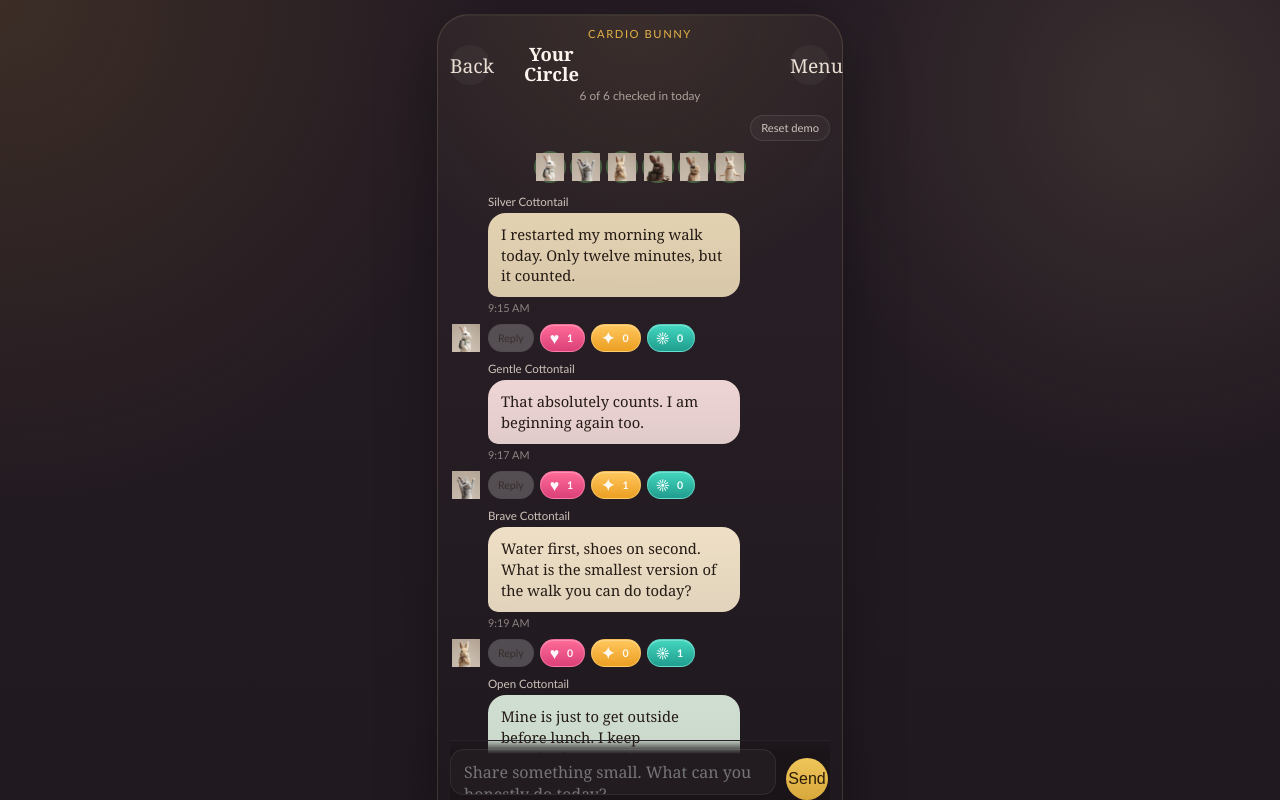
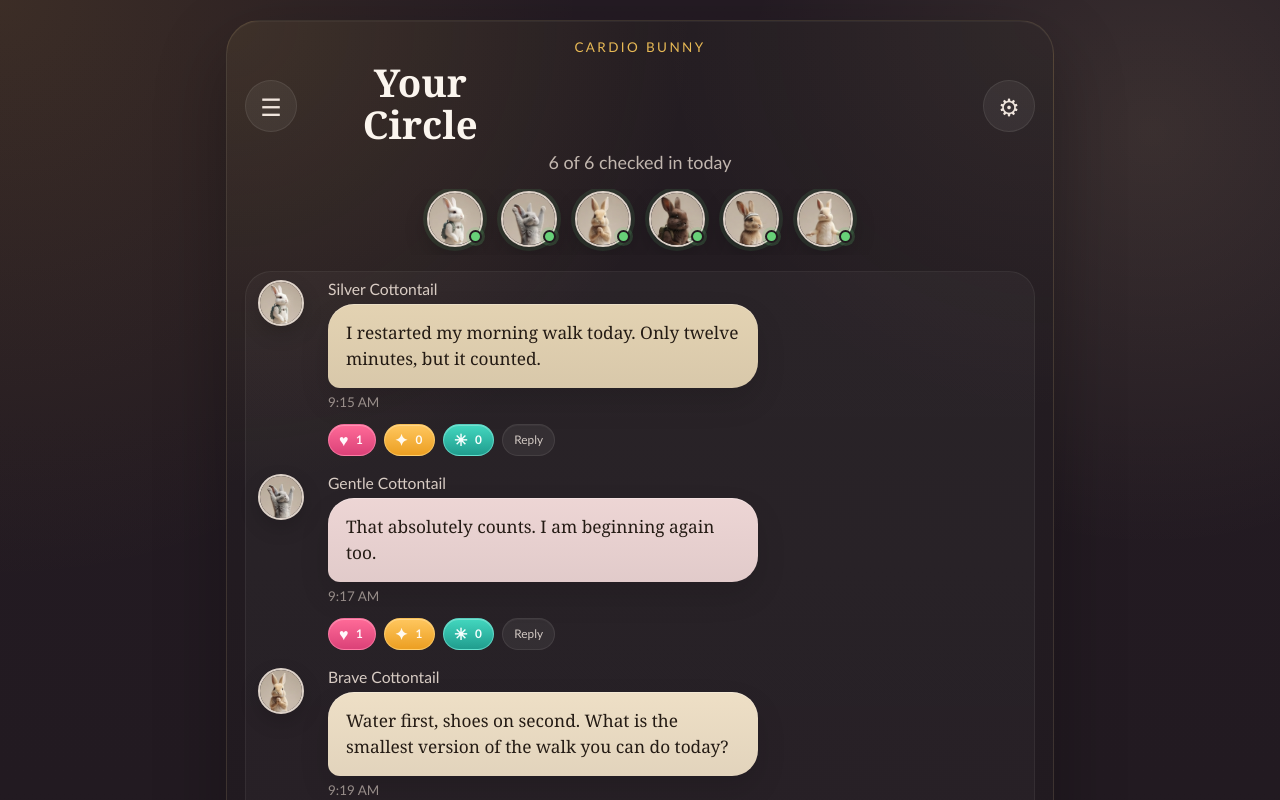
Before and after one commit to PaulskiLynch/5others, a Next.js app: page /circle-demo in a window 1280 px wide. Shown: the top 800 px of the page. Built offline with nearby package versions, Linux system fonts and the light colour scheme.

Commit message:
Modernize Cardio Bunny demo circle

```diff
--- a/src/app/circle-demo/CircleDemoClient.tsx
+++ b/src/app/circle-demo/CircleDemoClient.tsx
@@ -95,6 +95,8 @@ const memberStatuses = [
   { author: "Calm Cottontail", src: "/demo-bunnies/bunny-4.png" },
   { author: "You", src: "/demo-bunnies/bunny-2.png" },
 ] as const;
+
+const activeTodayAuthors = new Set(memberStatuses.map((member) => member.author));
 
 const mentionDirectory = new Map([
   ["silverbunny", "SilverBunny"],
@@ -411,7 +413,7 @@ export function CircleDemoClient() {
         <div className="circle-demo-phone">
           <header className="circle-demo-topbar">
             <Link aria-label="Back" className="circle-demo-iconbutton" href="/">
-              <span aria-hidden="true">Back</span>
+              <span aria-hidden="true">☰</span>
             </Link>
 
             <div className="circle-demo-heading">
@@ -421,23 +423,19 @@ export function CircleDemoClient() {
             </div>
 
             <Link aria-label="Settings" className="circle-demo-iconbutton" href="/settings">
-              <span aria-hidden="true">Menu</span>
+              <span aria-hidden="true">⚙</span>
             </Link>
           </header>
-
-          <div className="circle-demo-utility">
-            <button className="circle-demo-reset button-reset" onClick={handleResetDemo} type="button">
-              Reset demo
-            </button>
-          </div>
 
           <div className="circle-demo-members" aria-label="Circle members">
             {memberStatuses.map((member) => (
               <span
                 className={`circle-demo-member ${seenTodayAuthors.has(member.author) ? "circle-demo-member-active" : ""}`}
                 key={member.author}
+                title={member.author}
               >
-                <Image alt="" className="circle-demo-member-image" height={28} src={member.src} width={28} />
+                <Image alt="" className="circle-demo-member-image" height={56} src={member.src} width={56} />
+                {activeTodayAuthors.has(member.author) ? <span className="circle-demo-member-dot" /> : null}
               </span>
             ))}
           </div>
@@ -473,13 +471,6 @@ export function CircleDemoClient() {
                   <p className="circle-demo-time">{message.time}</p>
 
                   <div className="circle-support-row">
-                    <button
-                      className="circle-support-pill button-reset"
-                      onClick={() => handleReply(index)}
-                      type="button"
-                    >
-                      <span className="circle-support-pill-label">Reply</span>
-                    </button>
                     {(["heart", "hug", "support"] as const).map((kind) => (
                       <button
                         className={`circle-support-pill circle-support-pill-icon button-reset ${
@@ -494,7 +485,7 @@ export function CircleDemoClient() {
                         type="button"
                       >
                         <span aria-hidden="true" className="circle-support-pill-iconmark">
-                          {kind === "heart" ? "\u2665" : kind === "hug" ? "\u2726" : "\u2600"}
+                          {kind === "heart" ? "♥" : kind === "hug" ? "✦" : "✳"}
                         </span>
                         <span className="sr-only">
                           {kind === "heart" ? "Heart" : kind === "hug" ? "Hug" : "Support"}
@@ -502,6 +493,13 @@ export function CircleDemoClient() {
                         <span className="circle-support-pill-count">{message.supports[kind]}</span>
                       </button>
                     ))}
+                    <button
+                      className="circle-support-pill circle-support-pill-reply button-reset"
+                      onClick={() => handleReply(index)}
+                      type="button"
+                    >
+                      <span className="circle-support-pill-label">Reply</span>
+                    </button>
                   </div>
                 </div>
               </article>
@@ -537,7 +535,7 @@ export function CircleDemoClient() {
                     updateMentionState(event.currentTarget.value, event.currentTarget.selectionStart)
                   }
                   onKeyDown={handleComposerKeyDown}
-                  placeholder="Share something small. What can you honestly do today?"
+                  placeholder="Share something small..."
                   ref={textareaRef}
                   rows={1}
                   value={draft}
@@ -558,9 +556,16 @@ export function CircleDemoClient() {
                 ) : null}
               </div>
               <button aria-label="Send" className="circle-demo-send" type="submit">
-                <span aria-hidden="true">Send</span>
+                <span aria-hidden="true">↑</span>
               </button>
             </form>
+
+            <div className="circle-demo-footerline">
+              <button className="circle-demo-reset button-reset" onClick={handleResetDemo} type="button">
+                Reset demo
+              </button>
+              <p>Small steps. Shared strength.</p>
+            </div>
           </section>
         </div>
       </section>
--- a/src/app/globals.css
+++ b/src/app/globals.css
@@ -1278,30 +1278,36 @@ h3 {
 .circle-support-row {
   display: flex;
   flex-wrap: wrap;
-  gap: 6px;
-  margin-top: 6px;
+  gap: 8px;
+  margin-top: 8px;
 }
 
 .circle-support-pill {
   display: inline-flex;
   align-items: center;
   gap: 6px;
-  padding: 4px 9px;
+  padding: 7px 11px;
   border-radius: 999px;
-  border: 1px solid rgba(46, 33, 28, 0.08);
-  background: rgba(255, 255, 255, 0.22);
-  color: rgba(46, 33, 28, 0.72);
-  font-family: "Trebuchet MS", Helvetica, sans-serif;
-  font-size: 0.66rem;
+  border: 1px solid rgba(255, 248, 242, 0.08);
+  background: rgba(48, 39, 45, 0.72);
+  color: rgba(255, 245, 236, 0.84);
+  font-family: "Trebuchet MS", Helvetica, sans-serif;
+  font-size: 0.74rem;
   line-height: 1;
+  box-shadow: inset 0 1px 0 rgba(255, 255, 255, 0.04);
 }
 
 .circle-support-pill-icon {
-  min-width: 38px;
+  min-width: 44px;
   justify-content: center;
-  padding: 5px 9px;
+  padding: 7px 10px;
   border-width: 1px;
   box-shadow: inset 0 1px 0 rgba(255, 255, 255, 0.26);
+}
+
+.circle-support-pill-reply {
+  background: rgba(255, 255, 255, 0.06);
+  color: rgba(255, 245, 236, 0.78);
 }
 
 .circle-support-pill-iconmark {
@@ -1395,41 +1401,43 @@ h3 {
 }
 
 .circle-demo-shell {
-  width: min(100%, 430px);
+  width: min(100%, 860px);
   margin: 0 auto;
-  padding: 14px 12px 24px;
+  padding: 20px 16px 28px;
 }
 
 .circle-demo-phone {
   display: grid;
-  gap: 12px;
-  padding: 12px 12px 14px;
-  border-radius: 32px;
-  border: 1px solid rgba(234, 205, 142, 0.16);
+  gap: 16px;
+  padding: 18px 18px 16px;
+  border-radius: 34px;
+  border: 1px solid rgba(234, 205, 142, 0.14);
   background:
-    radial-gradient(circle at top, rgba(233, 185, 77, 0.08), transparent 22%),
-    linear-gradient(180deg, #2b2228 0%, #211a20 52%, #1a1419 100%);
+    radial-gradient(circle at top left, rgba(224, 173, 87, 0.14), transparent 26%),
+    radial-gradient(circle at top right, rgba(255, 222, 168, 0.06), transparent 22%),
+    linear-gradient(180deg, #241d22 0%, #211a20 52%, #1e181d 100%);
   box-shadow:
-    0 26px 60px rgba(0, 0, 0, 0.34),
+    0 28px 70px rgba(0, 0, 0, 0.28),
     inset 0 1px 0 rgba(255, 255, 255, 0.04);
 }
 
 .circle-demo-topbar {
   display: grid;
-  grid-template-columns: 40px 1fr 40px;
-  gap: 10px;
+  grid-template-columns: 52px 1fr 52px;
+  gap: 16px;
   align-items: center;
 }
 
 .circle-demo-iconbutton {
   display: grid;
   place-items: center;
-  width: 40px;
-  height: 40px;
+  width: 52px;
+  height: 52px;
   border-radius: 999px;
-  color: rgba(255, 242, 230, 0.9);
-  background: rgba(255, 255, 255, 0.04);
-  font-size: 1.2rem;
+  color: rgba(255, 244, 235, 0.92);
+  background: rgba(255, 255, 255, 0.06);
+  border: 1px solid rgba(255, 245, 232, 0.08);
+  font-size: 1.5rem;
   text-decoration: none;
 }
 
@@ -1448,34 +1456,31 @@ h3 {
 
 .circle-demo-brand {
   margin: 0;
-  color: #e4b246;
-  font-size: 0.7rem;
-  letter-spacing: 0.14em;
+  color: #e7b955;
+  font-size: 0.84rem;
+  letter-spacing: 0.18em;
   text-transform: uppercase;
 }
 
 .circle-demo-heading h1 {
-  margin: 4px 0 0;
+  margin: 6px 0 0;
   color: #fbf5ee;
-  font-size: 1.15rem;
+  font-size: clamp(1.9rem, 3vw, 3.2rem);
   line-height: 1.1;
 }
 
 .circle-demo-heading p:last-child {
-  margin: 4px 0 0;
-  color: rgba(255, 242, 230, 0.6);
-  font-size: 0.74rem;
+  margin: 6px 0 0;
+  color: rgba(255, 242, 230, 0.72);
+  font-size: clamp(0.95rem, 1.4vw, 1.12rem);
 }
 
 .circle-demo-members {
   display: flex;
   justify-content: center;
-  gap: 8px;
-}
-
-.circle-demo-utility {
-  display: flex;
-  justify-content: flex-end;
+  gap: 18px;
+  padding: 2px 0 8px;
+  overflow-x: auto;
 }
 
 .circle-demo-reset {
@@ -1505,23 +1510,40 @@ h3 {
   position: relative;
   display: grid;
   place-items: center;
-  width: 28px;
-  height: 28px;
+  width: 56px;
+  height: 56px;
   border-radius: 999px;
-  opacity: 0.72;
+  border: 2px solid rgba(255, 244, 232, 0.84);
+  box-shadow: 0 10px 24px rgba(0, 0, 0, 0.2);
   overflow: visible;
+  flex: 0 0 auto;
 }
 
 .circle-demo-member-active {
-  opacity: 1;
-  box-shadow: 0 0 0 2px rgba(113, 192, 112, 0.38);
+  box-shadow:
+    0 10px 24px rgba(0, 0, 0, 0.2),
+    0 0 0 4px rgba(97, 204, 126, 0.12);
+}
+
+.circle-demo-member-dot {
+  position: absolute;
+  right: -1px;
+  bottom: 2px;
+  width: 13px;
+  height: 13px;
+  border: 2px solid #221b20;
+  border-radius: 999px;
+  background: #67d178;
+  box-shadow: 0 0 0 3px rgba(103, 209, 120, 0.18);
 }
 
 .circle-demo-member-image,
 .circle-demo-avatar-image {
   width: 100%;
-  height: auto;
+  height: 100%;
   display: block;
+  object-fit: cover;
+  border-radius: inherit;
 }
 
 .circle-demo-pinned {
@@ -1547,16 +1569,19 @@ h3 {
 
 .circle-demo-feed {
   display: grid;
-  gap: 10px;
-  min-height: 48vh;
-  padding: 2px 2px 12px;
+  gap: 18px;
+  min-height: 46vh;
+  padding: 8px 12px 10px;
+  border-radius: 26px;
+  border: 1px solid rgba(255, 243, 229, 0.06);
+  background: linear-gradient(180deg, rgba(255, 255, 255, 0.035), rgba(255, 255, 255, 0.018));
 }
 
 .circle-demo-message-row {
   display: grid;
-  grid-template-columns: 28px minmax(0, 1fr);
-  gap: 8px;
-  align-items: end;
+  grid-template-columns: 58px minmax(0, 1fr);
+  gap: 12px;
+  align-items: start;
 }
 
 .circle-demo-message-row-own {
@@ -1568,15 +1593,18 @@ h3 {
   position: relative;
   display: grid;
   place-items: center;
-  width: 28px;
-  height: 28px;
+  width: 46px;
+  height: 46px;
+  border-radius: 999px;
+  border: 2px solid rgba(255, 244, 232, 0.84);
+  box-shadow: 0 8px 20px rgba(0, 0, 0, 0.16);
   overflow: visible;
 }
 
 .circle-demo-message-stack {
   display: grid;
-  gap: 4px;
-  max-width: 74%;
+  gap: 6px;
+  max-width: min(70%, 430px);
 }
 
 .circle-demo-message-row-own .circle-demo-message-stack {
@@ -1584,43 +1612,46 @@ h3 {
 }
 
 .circle-demo-name {
-  margin: 0 0 1px;
-  color: rgba(255, 242, 230, 0.78);
-  font-size: 0.72rem;
+  margin: 0;
+  color: rgba(255, 242, 230, 0.82);
+  font-size: 0.98rem;
 }
 
 .circle-demo-bubble {
   width: fit-content;
-  padding: 11px 13px;
-  border-radius: 18px;
+  padding: 16px 18px;
+  border-radius: 26px;
   color: #241b14;
+  box-shadow:
+    0 14px 30px rgba(0, 0, 0, 0.12),
+    inset 0 1px 0 rgba(255, 255, 255, 0.26);
 }
 
 .circle-demo-bubble-own {
   color: #2d1d09;
-  border-bottom-right-radius: 10px;
+  border-bottom-right-radius: 12px;
 }
 
 .circle-demo-message-row:not(.circle-demo-message-row-own) .circle-demo-bubble {
-  border-bottom-left-radius: 10px;
+  border-bottom-left-radius: 12px;
 }
 
 .circle-demo-bubble-copy {
   margin: 0;
-  font-size: 0.92rem;
-  line-height: 1.42;
+  font-size: 1.08rem;
+  line-height: 1.5;
 }
 
 .circle-demo-reply-preview,
 .circle-demo-replying {
-  border-left: 2px solid rgba(214, 168, 86, 0.28);
-  background: rgba(255, 255, 255, 0.36);
+  border-left: 2px solid rgba(214, 168, 86, 0.42);
+  background: rgba(255, 251, 245, 0.52);
 }
 
 .circle-demo-reply-preview {
   margin: 0 0 8px;
-  padding: 7px 9px;
-  border-radius: 10px;
+  padding: 9px 11px;
+  border-radius: 14px;
 }
 
 .circle-demo-reply-author,
@@ -1643,18 +1674,17 @@ h3 {
 
 .circle-demo-time {
   margin: 0;
-  color: rgba(255, 242, 230, 0.48);
-  font-size: 0.68rem;
+  color: rgba(255, 242, 230, 0.52);
+  font-size: 0.84rem;
 }
 
 .circle-demo-composer {
-  position: sticky;
-  bottom: 0;
-  display: grid;
-  gap: 8px;
-  padding: 8px 0 0;
-  border-top: 1px solid rgba(255, 255, 255, 0.06);
-  background: linear-gradient(180deg, rgba(26, 20, 25, 0.1), #1a1419 22%);
+  display: grid;
+  gap: 10px;
+  padding: 14px 12px 8px;
+  border-radius: 26px;
+  border: 1px solid rgba(255, 243, 229, 0.06);
+  background: linear-gradient(180deg, rgba(255, 255, 255, 0.04), rgba(255, 255, 255, 0.022));
 }
 
 .circle-demo-replying {
@@ -1668,9 +1698,9 @@ h3 {
 
 .circle-demo-composer-row {
   display: grid;
-  grid-template-columns: minmax(0, 1fr) 44px;
-  gap: 10px;
-  align-items: end;
+  grid-template-columns: minmax(0, 1fr) 56px;
+  gap: 12px;
+  align-items: center;
 }
 
 .circle-demo-composer-inputwrap {
@@ -1706,14 +1736,15 @@ h3 {
 
 .circle-demo-input {
   width: 100%;
-  min-height: 42px;
-  max-height: 92px;
-  padding: 11px 13px;
-  border: 1px solid rgba(255, 243, 229, 0.07);
-  border-radius: 14px;
-  background: rgba(255, 255, 255, 0.035);
+  min-height: 58px;
+  max-height: 120px;
+  padding: 16px 20px;
+  border: 1px solid rgba(255, 243, 229, 0.08);
+  border-radius: 999px;
+  background: rgba(255, 255, 255, 0.038);
   color: #fff8f2;
   font: inherit;
+  font-size: 1.05rem;
   line-height: 1.4;
   resize: none;
 }
@@ -1721,15 +1752,30 @@ h3 {
 .circle-demo-send {
   display: grid;
   place-items: center;
-  width: 42px;
-  height: 42px;
+  width: 56px;
+  height: 56px;
   padding: 0;
   border: 0;
   border-radius: 999px;
   background: linear-gradient(180deg, #efc55a 0%, #d8a83b 100%);
   color: #2b1c07;
-  font-size: 1rem;
+  box-shadow: 0 12px 24px rgba(216, 168, 59, 0.24);
+  font-size: 1.6rem;
   cursor: pointer;
+}
+
+.circle-demo-footerline {
+  display: grid;
+  justify-items: center;
+  gap: 8px;
+  padding-bottom: 2px;
+}
+
+.circle-demo-footerline p {
+  margin: 0;
+  color: rgba(255, 242, 230, 0.5);
+  font-family: "Trebuchet MS", Helvetica, sans-serif;
+  font-size: 0.86rem;
 }
 
 .phone-shell-wide {
```
